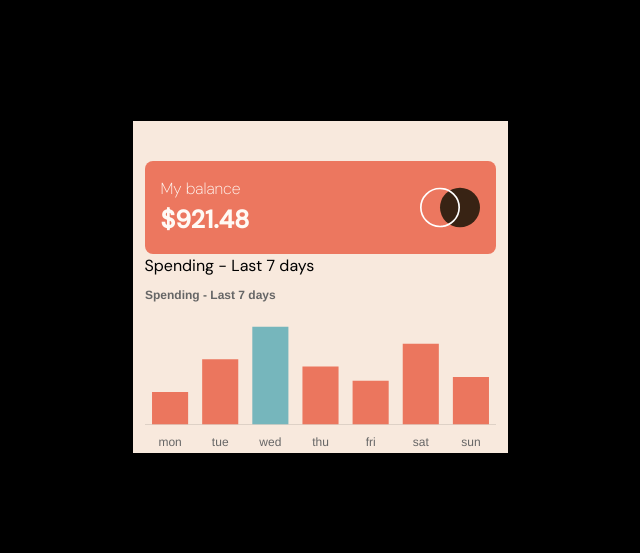
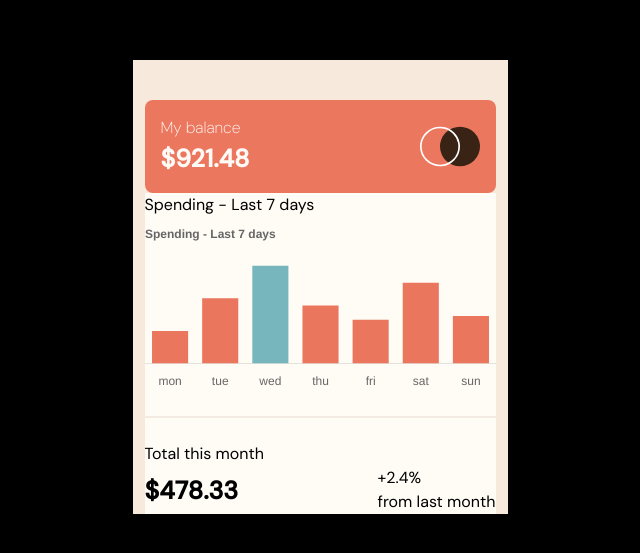
Before and after one commit to shaversj/expenses-chart-component-main, a React (Vite) app: page / in a window 1280 px wide. Shown: the part 113-666 px from the top of the page, without its empty margins (320-960 px from the left). Built offline with nearby package versions, Linux system fonts and the light colour scheme.

Commit message:
Add changes to support footer

```diff
--- a/src/App.jsx
+++ b/src/App.jsx
@@ -15,9 +15,18 @@ function App() {
                   </div>
                   <img className={"w-[60px] ml-auto"} src={"./src/assets/images/logo.svg"} alt={""} />
               </header>
-              <main>
+              <main className={"bg-chart-color"}>
                   <h1>Spending - Last 7 days</h1>
                   <BarChart />
+                  <h1 className={"my-6 h-0.5 border-t-0 bg-brown-divider opacity-100 dark:opacity-50"}></h1>
+                  <span>Total this month</span>
+                  <div className={"flex items-center"}>
+                      <h2 className={"text-[25px] font-bold"}>$478.33</h2>
+                      <div className={"ml-auto"}>
+                          <span>+2.4%</span>
+                          <h3>from last month</h3>
+                      </div>
+                  </div>
               </main>
           </div>
       </div>
--- a/tailwind.config.js
+++ b/tailwind.config.js
@@ -16,7 +16,9 @@ export default {
         "dark-brown": "hsl(25, 47%, 15%)",
         "medium-brown": "hsl(28, 10%, 53%)",
         "cream": "hsl(27, 66%, 92%)",
-        "very-pale-orange": "hsl(33, 100%, 98%)"
+        "very-pale-orange": "hsl(33, 100%, 98%)",
+        "brown-divider": "hsl(33, 41% 92%)",
+        "chart-color": "hsl(37, 100% 98%)"
       },
       fontFamily: {
         'DM-Sans': ['DM Sans', 'sans-serif']
```
